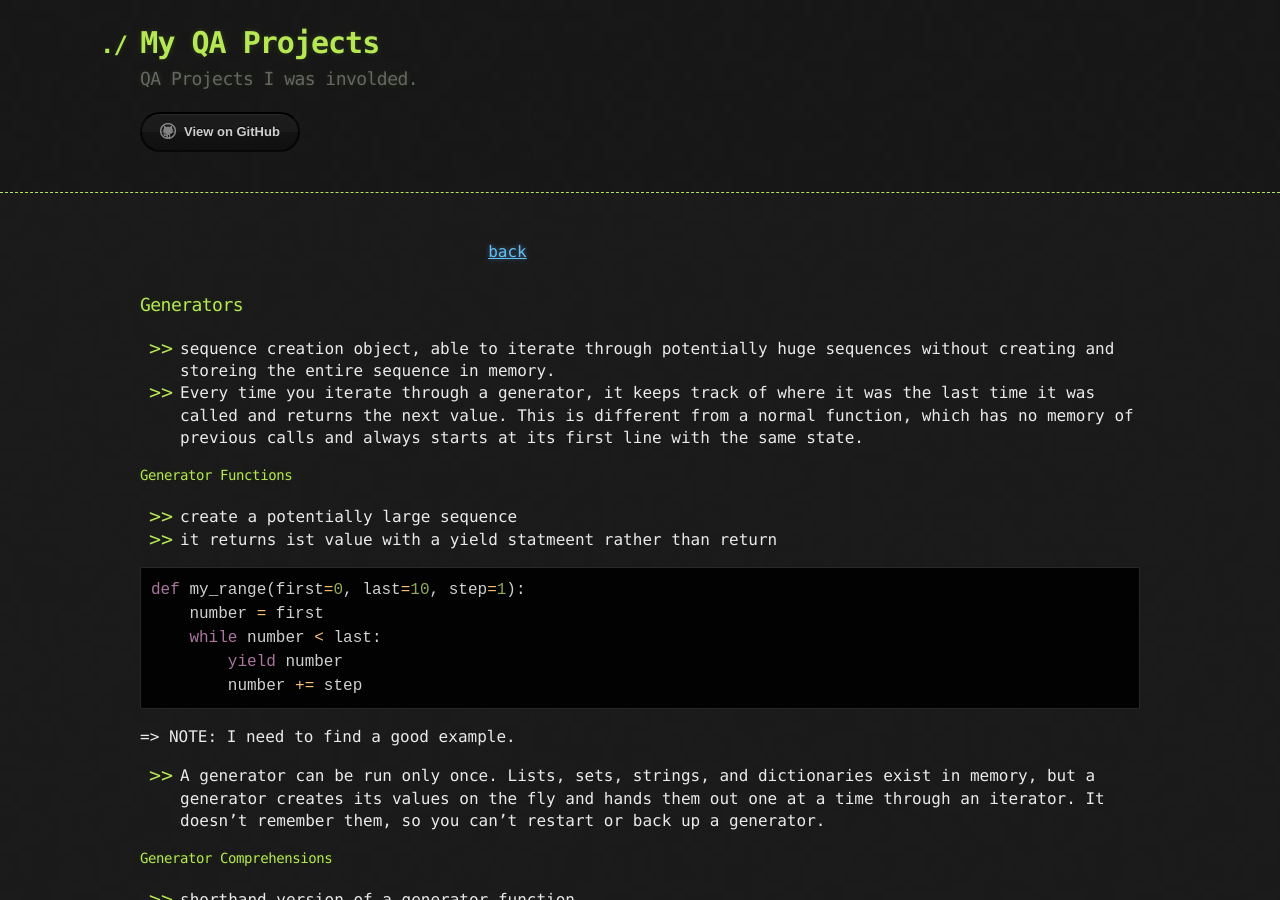
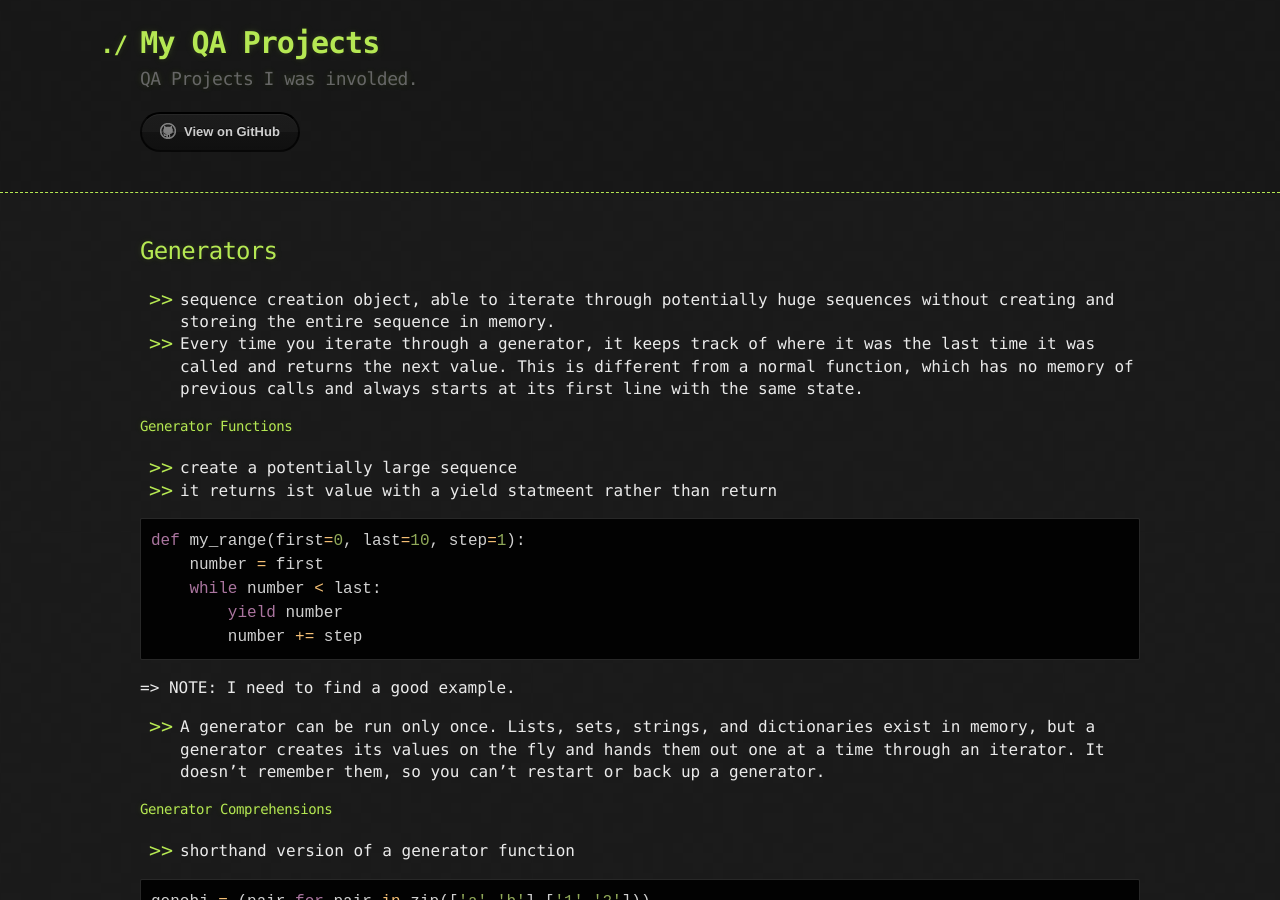
Before and after one commit to sciustechnologia/sciustechnologia.github.io, a Jekyll site: the page built from python/06_functions/0609.md, in a window 1280 px wide and 900 px high. Built offline with Jekyll 4.4.1, drawn with Linux system fonts in a browser that asks for light colours.

Commit message:
Update 0609.md

```diff
--- a/python/06_functions/0609.md
+++ b/python/06_functions/0609.md
@@ -3,9 +3,7 @@ title: Python - Functions - Generators
 layout: default
 ---
 
-||[back](./index.html)
-
-### Generators
+## Generators
 
 * sequence creation object, able to iterate through potentially huge sequences without creating and storeing the entire sequence in memory.
 * Every time you iterate through a generator, it keeps track of where it was the last time it was called and returns the next value. This is different from a normal function, which has no memory of previous calls and always starts at its first line with the same state.
```
